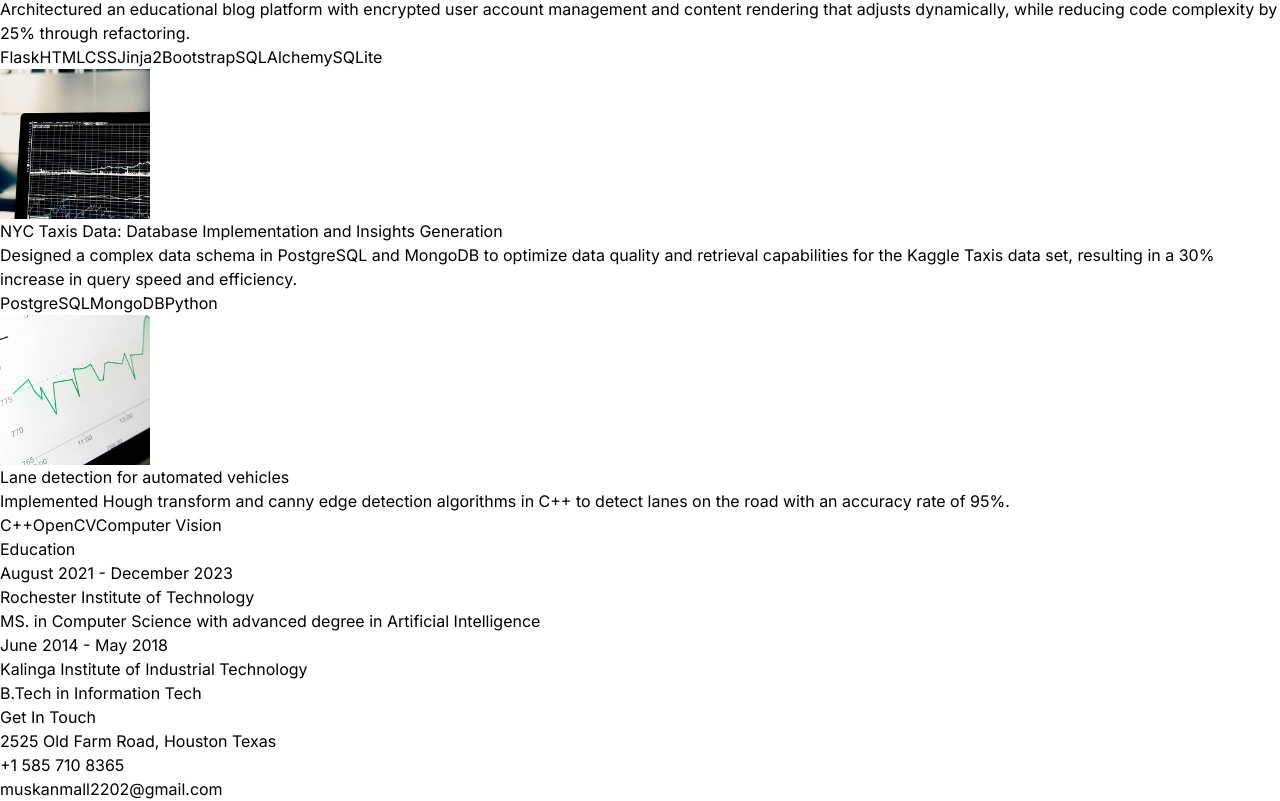
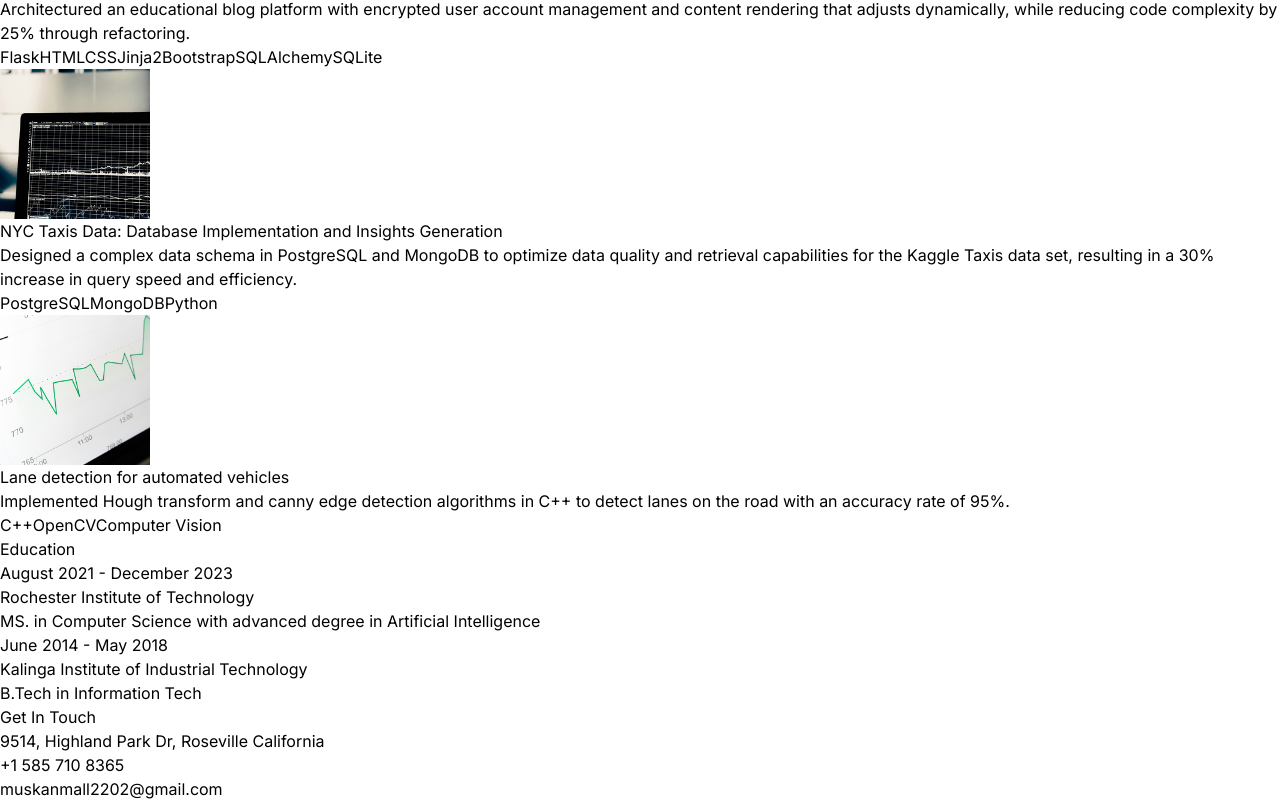
Before and after one commit to MuskanMall/Portfolio, a React (Vite) app: page / in a window 1280 px wide. Shown: the part 2229-3030 px from the top of the page. Built offline with nearby package versions, Linux system fonts and the light colour scheme.

Commit message:
updated address

```diff
--- a/src/constants/index.js
+++ b/src/constants/index.js
@@ -129,7 +129,7 @@ export const EDUCATION = [
 ];
 
 export const CONTACT = {
-  address: "2525 Old Farm Road, Houston Texas",
+  address: "9514, Highland Park Dr, Roseville California",
   phoneNo: "+1 585 710 8365 ",
   email: "muskanmall2202@gmail.com",
 };
```
